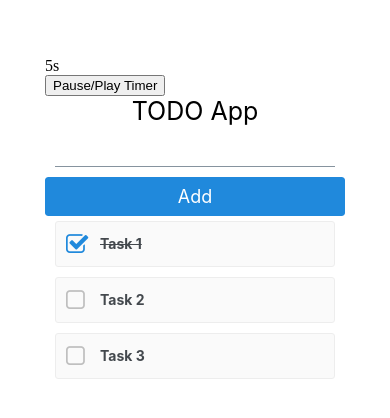
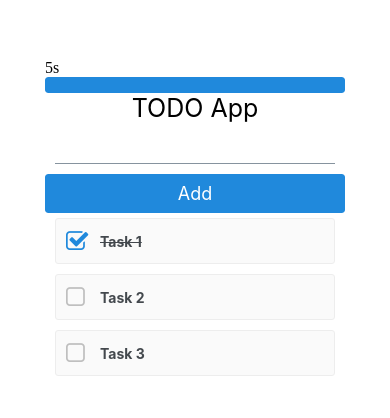
Before and after one commit to hklees/mobiledev_portfolio2-2, a React Native app in the folder lab7/: screen / in a window 390 px wide. Shown: the part 202-620 px from the top of the page. Built offline with nearby package versions, Linux system fonts and the light colour scheme.

Commit message:
April 23, 2022 2:33 PM

```diff
--- a/lab7/Timer.js
+++ b/lab7/Timer.js
@@ -1,6 +1,6 @@
 import React, { useEffect, useState } from 'react';
 import {StyleSheet, View} from 'react-native';
-
+import { Button } from 'react-native-elements';
 //new functional component #1
 const Timer = () => {
     const [seconds, setSeconds] = useState(0);
@@ -32,10 +32,10 @@ const Timer = () => {
     </div>
 
     <div className="timeButtons">
-        <button className={`button button-primary button-primary-${isActive ? 'active' : 'inactive'}`}
+        <Button className={`button button-primary button-primary-${isActive ? 'active' : 'inactive'}`}
         onClick = {onOffSwith}>
             Pause/Play Timer
-        </button>
+        </Button>
     </div>
 </div>
 </View>
@@ -45,6 +45,9 @@ const Timer = () => {
 const styles = StyleSheet.create ({
     timestyle: {
         backgroundColor: '#0000'
+    },
+    button: {
+
     }
 })
 
```
